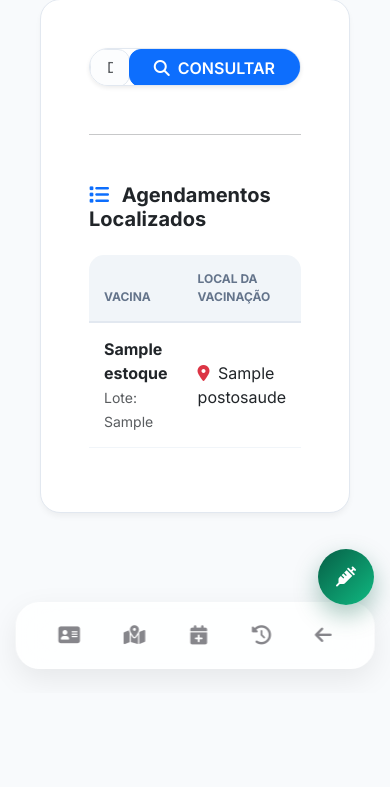
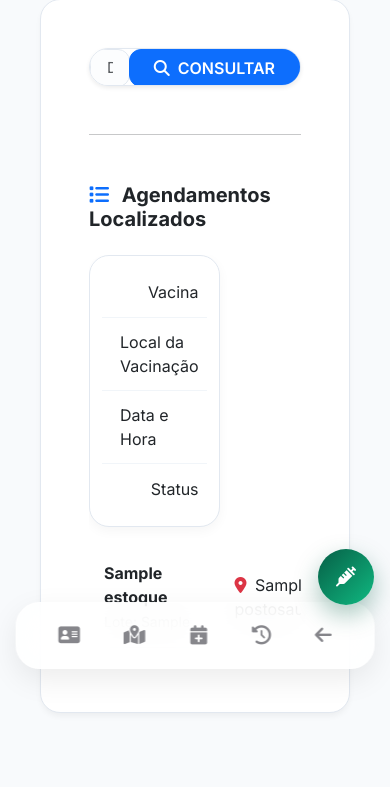
Before and after one commit to jvtrem7/sistema-vacina, a Django app: template vacinas/templates/vacinas/meus_agendamentos.html in a window 390 px wide. Shown: the part 151-938 px from the top of the page. Before the commit the page ends 824 px from the top, so only its background shows below. Run offline with Django 5.2, Linux system fonts and the light colour scheme; the template is opened without the code that fills it: values that come from a table or form of the project are taken from there, others are empty; tables that the repository leaves empty hold one stand-in row (values such as "Sample post").

Commit message:
Fix: Responsividade mobile e layout de tabelas

```diff
--- a/vacinas/templates/vacinas/historico_agendamentos.html
+++ b/vacinas/templates/vacinas/historico_agendamentos.html
@@ -12,7 +12,7 @@
     </div>
 
     <div class="table-responsive">
-        <table class="table table-hover align-middle">
+        <table class="table table-mobile-cards">
             <thead class="table-light">
                 <tr>
                     <td class="border-0">DATA/HORA</td>
--- a/vacinas/templates/vacinas/meus_agendamentos.html
+++ b/vacinas/templates/vacinas/meus_agendamentos.html
@@ -37,12 +37,12 @@
 
                             <div class="table-responsive">
                                 <table class="table table-hover align-middle">
-                                    <thead class="table-light">
+                                    <thead class="table table-mobile-cards">
                                         <tr>
-                                            <th>Vacina</th>
-                                            <th>Local da Vacinação</th>
-                                            <th>Data e Hora</th>
-                                            <th class="text-center">Status</th>
+                                            <td>Vacina</td>
+                                            <td>Local da Vacinação</td>
+                                            <td>Data e Hora</td>
+                                            <td class="text-center">Status</td>
                                         </tr>
                                     </thead>
                                     <tbody>
```
